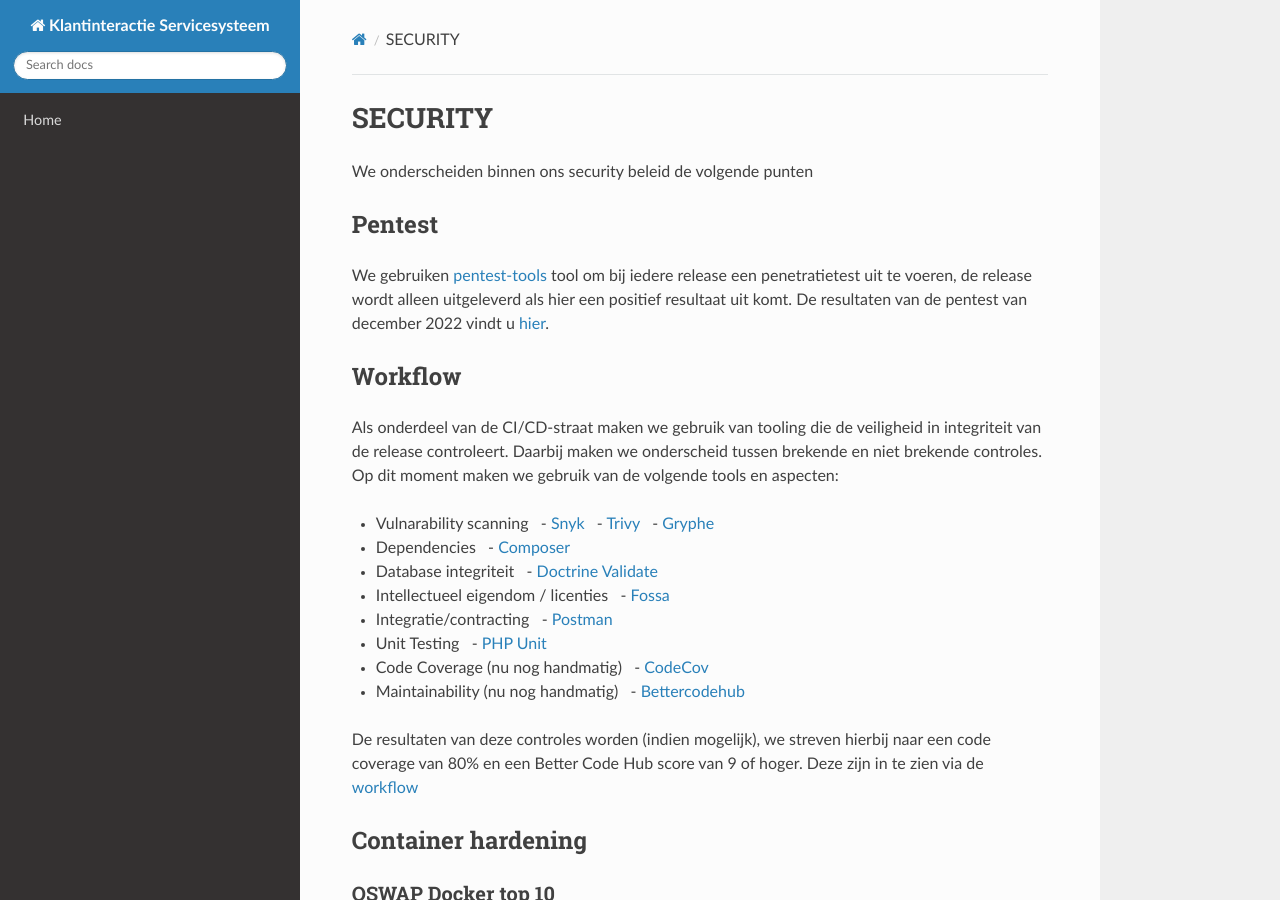
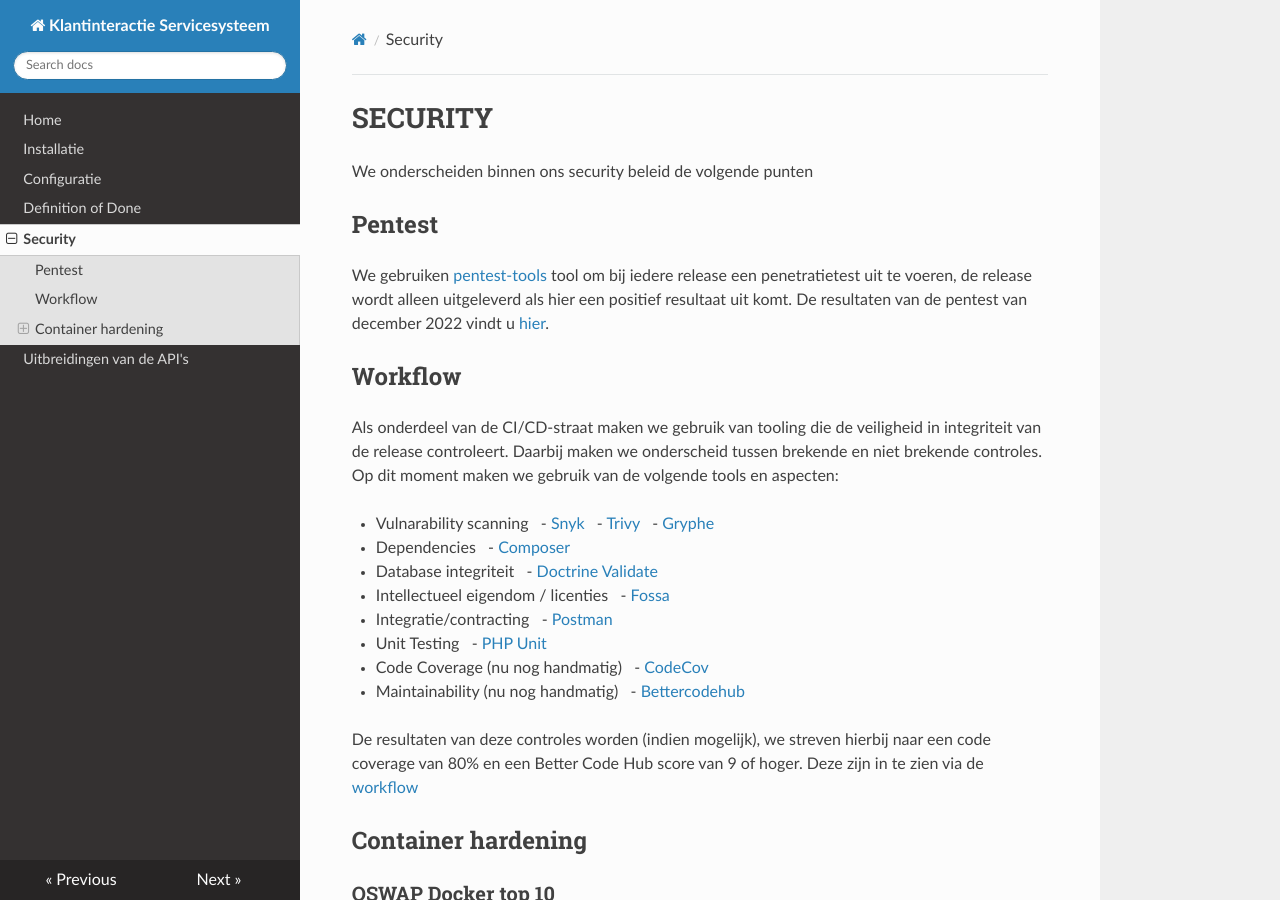
Before and after one commit to Klantinteractie-Servicesysteem/.github, an MkDocs documentation site: the page built from docs/SECURITY.md, in a window 1280 px wide and 900 px high. Built offline with MkDocs 1.6.1, drawn with Linux system fonts in a browser that asks for light colours; nearby versions of some CDN libraries.

Commit message:
Update mkdocs.yml

```diff
--- a/mkdocs.yml
+++ b/mkdocs.yml
@@ -3,5 +3,10 @@
 
 nav:
   - Home: index.md
+  - Installatie: INSTALLATION.md
+  - Configuratie: CONFIGURATIE.md
+  - Definition of Done: DEFINITIONOFDONE.md
+  - Security: SECURITY.md
+  - Uitbreidingen van de API's: UITBREIDING-APIS.md
 
 theme: readthedocs
```
